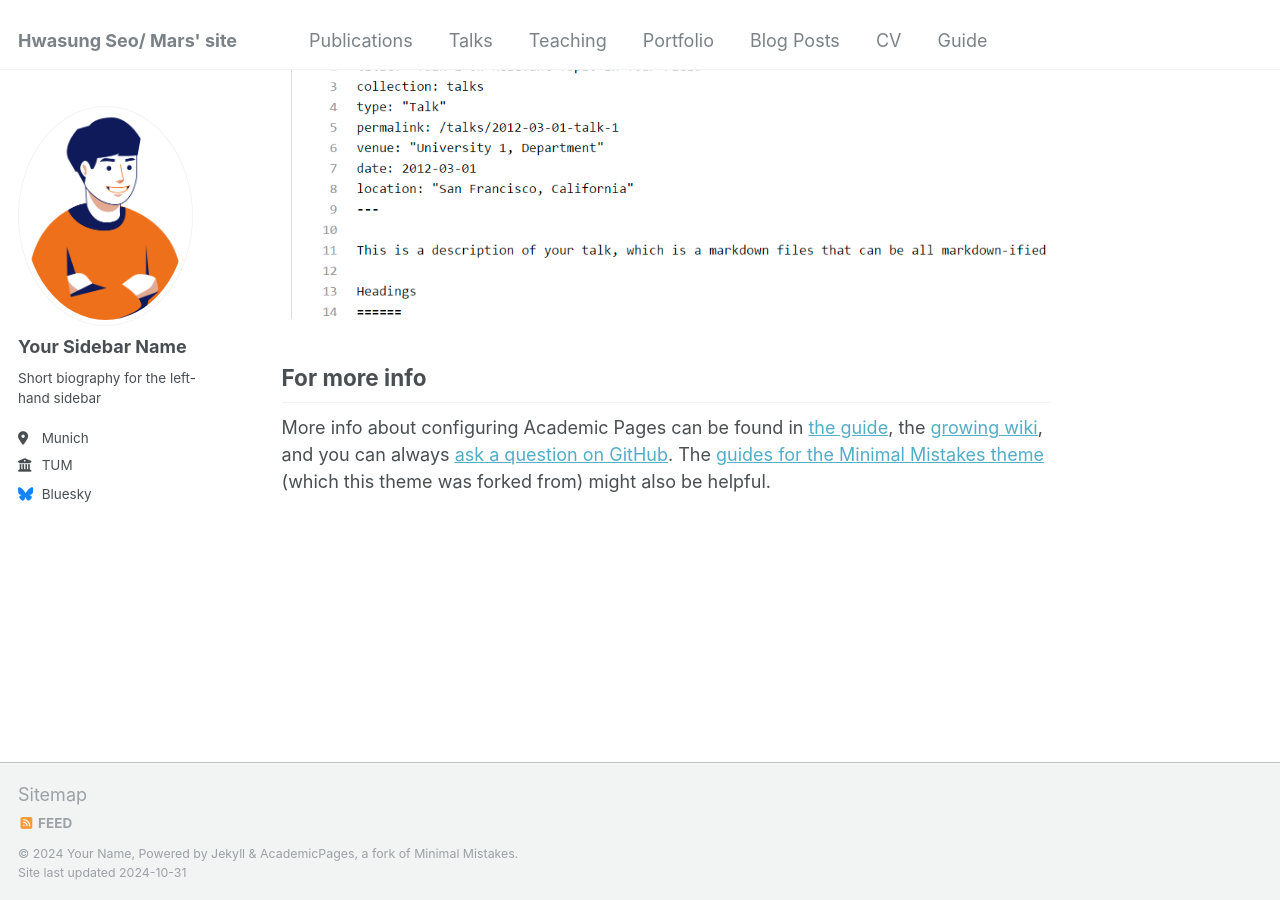
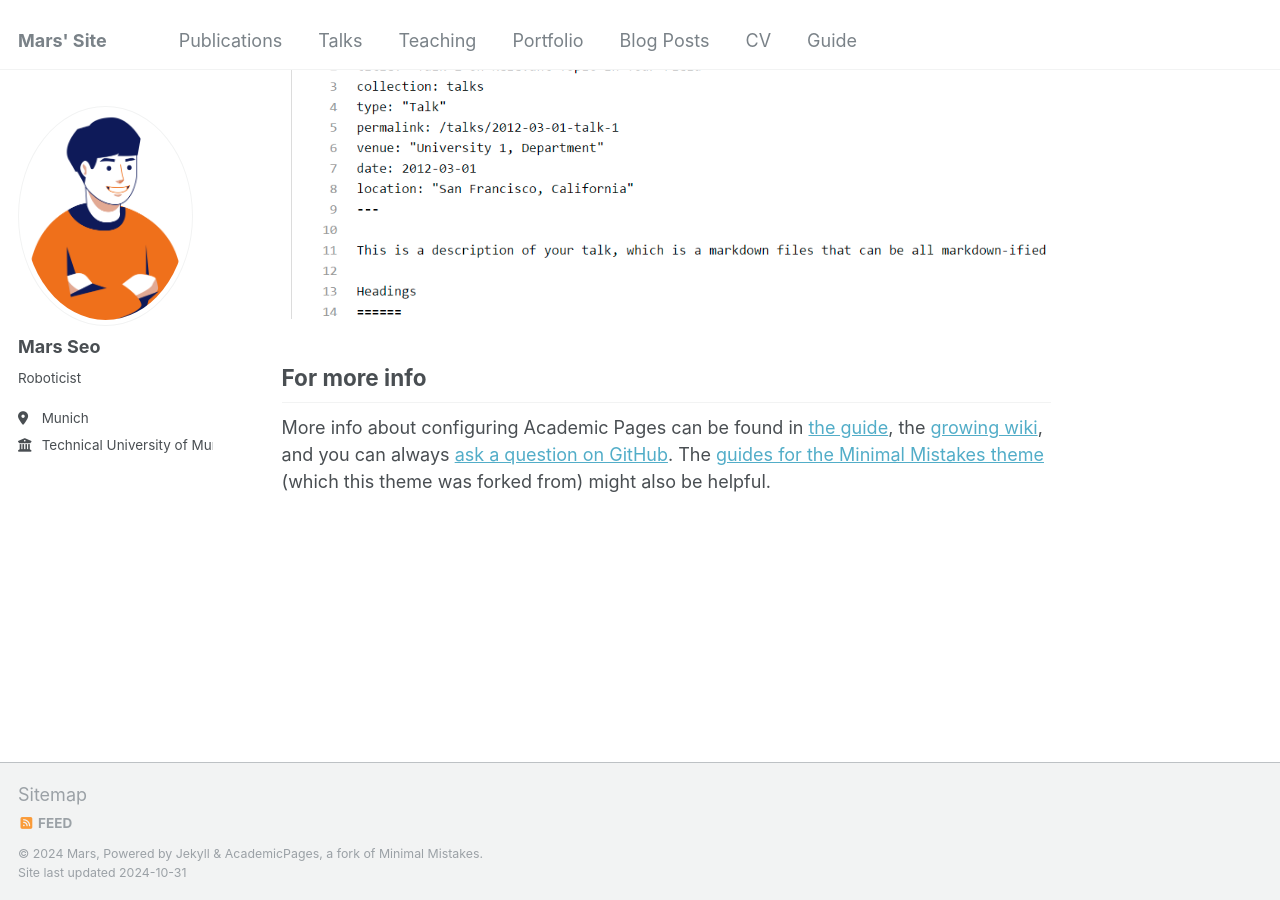
Before and after one commit to mars-hss/mars-hss.github.io, a Jekyll site: the page built from _pages/about.md, in a window 1280 px wide and 900 px high, scrolled down 2643 px. Built offline with Jekyll 4.4.1, drawn with Linux system fonts in a browser that asks for light colours.

Commit message:
update config second

```diff
--- a/_config.yml
+++ b/_config.yml
@@ -8,10 +8,10 @@
 
 # Basic Site Settings
 locale                   : "de-DE"
-title                    : " Hwasung Seo/ Mars' site"
+title                    : "Mars' Site"
 title_separator          : "-"
-name                     : &name "Your Name"
-description              : &description "personal description"
+name                     : &name "Mars"
+description              : &description "Mars' github page"
 url                      : https://mars-hss.github.io # the base hostname & protocol for your site e.g. "https://mmistakes.github.io"
 baseurl                  : "" # the subpath of your site, e.g. "/blog"
 repository               : "mars-hss.github.io"
@@ -22,11 +22,11 @@ repository               : "mars-hss.github.io"
 author:
   # Biographic information
   avatar           : "profile.png"
-  name             : "Your Sidebar Name"
+  name             : "Mars Seo"
   pronouns         : # example: "she/her"
-  bio              : "Short biography for the left-hand sidebar"
+  bio              : "Roboticist"
   location         : "Munich"
-  employer         : "TUM"
+  employer         : "Technical University of Munich(TUM)"
   uri              : # URL
   email            : #"none@example.org"
 
@@ -49,7 +49,7 @@ author:
   stackoverflow    : # User number or user number and name (i.e., use "1" or "1/jeff-atwood")
 
   # Social media
-  bluesky          : "bsky.app" # Replace this with you Bluesky username
+  bluesky          : #"bsky.app" # Replace this with you Bluesky username
   facebook         : # Username
   flickr           : # Username
   foursquare       : # Username
@@ -213,10 +213,10 @@ kramdown:
 # These settings control the types of collections used by the template
 collections:
   teaching:
-    output: true
+    output: False
     permalink: /:collection/:path/
   publications:
-    output: true
+    output: False
     permalink: /:collection/:path/
   portfolio:
     output: true
```
